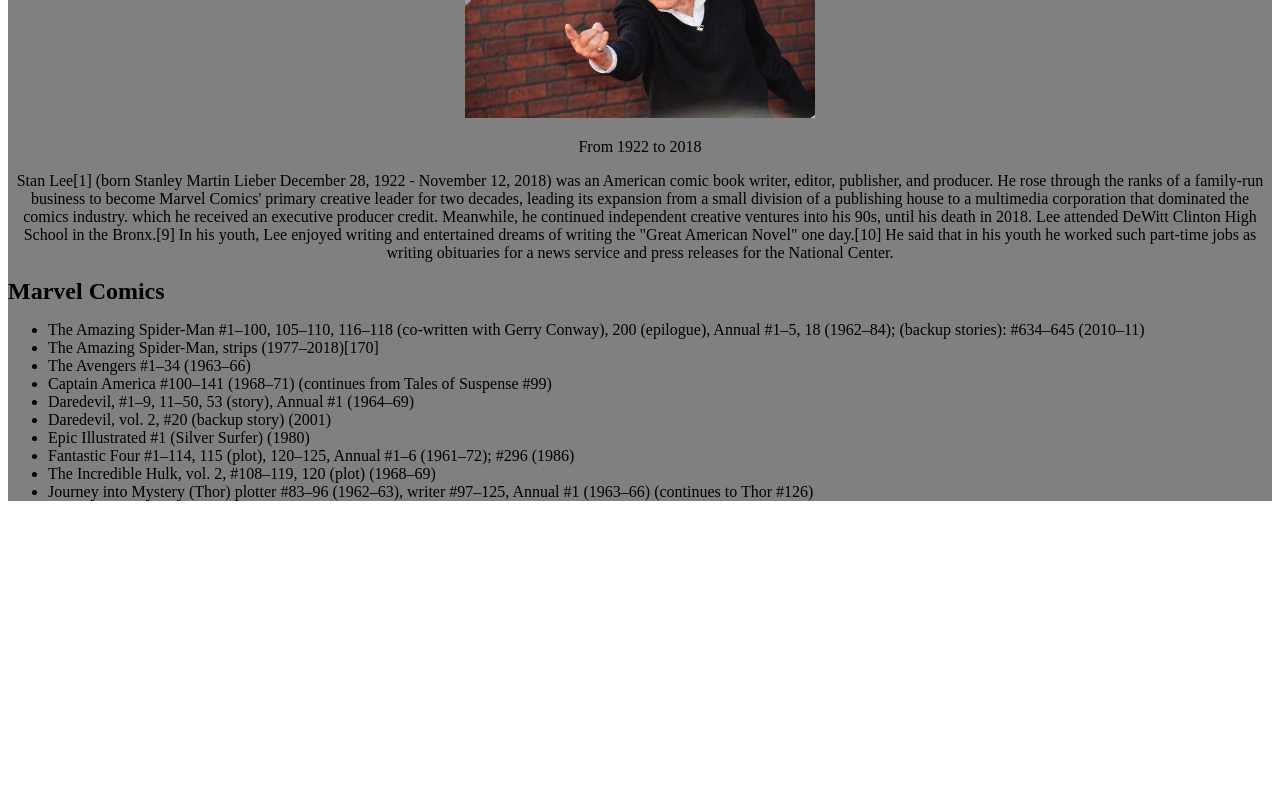
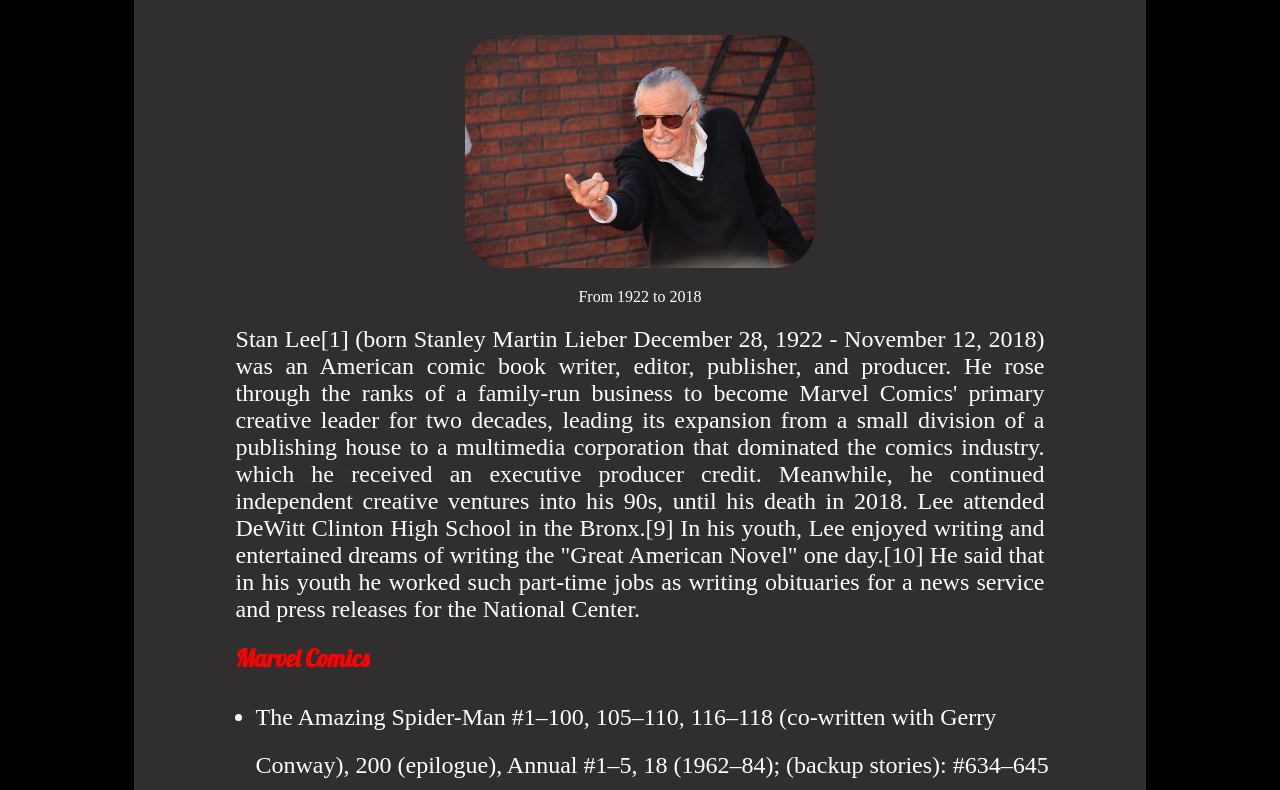
Before and after one commit to gkaracam/csspratics, a plain HTML site: page index.html in a window 1280 px wide. Shown: the part 160-950 px from the top of the page. Before the commit the page ends 800 px from the top, so only its background shows below. Drawn offline with Linux system fonts and the light colour scheme; a web font is replaced by a local one.

Commit message:
lastcommit

```diff
--- a/index.html
+++ b/index.html
@@ -7,13 +7,18 @@
     <meta name="viewport" content="width=device-width, initial-scale=1.0">
     <title>CSS Proje</title>
     <link rel="stylesheet" href="style.css">
+    <link rel="preconnect" href="https://fonts.googleapis.com">
+    <link rel="preconnect" href="https://fonts.gstatic.com" crossorigin>
+    <link href="https://fonts.googleapis.com/css2?family=Cormorant+SC:wght@300&family=Edu+NSW+ACT+Foundation&family=Edu+TAS+Beginner:wght@400;500;600&family=Lobster&display=swap"
+    rel="stylesheet">
+
 </head>
 
 <body>
     <div class="container">
-        <h1 class="heading" id="title">Martin <span id="lieber">Lieber</span></h1>
+        <h1 class="heading" id="title">Martin <span style="color: red;">Lieber</span></h1>
         <div id="img-div">
-            <img src="./img/stan-lee.jpg" alt="Martin Lieber" width="350px" id="image">
+            <img src="./img/stan-lee.jpg" alt="Martin Lieber" id="image">
             <p id="date">From 1922 to 2018</p>
         </div>
         <p id="info">
@@ -28,8 +33,9 @@
         </p>
         <div>
             <h2 class="heading" id="marvel">Marvel Comics</h2>
-        <ul class="liste">
-            <li>The Amazing Spider-Man #1–100, 105–110, 116–118 (co-written with Gerry Conway), 200 (epilogue), Annual
+            <ul>
+                <li>The Amazing Spider-Man #1–100, 105–110, 116–118 (co-written with Gerry Conway), 200 (epilogue),
+                    Annual
                     #1–5, 18 (1962–84); (backup stories): #634–645 (2010–11)</li>
 
                 <li>
@@ -62,13 +68,24 @@
                     The Incredible Hulk, vol. 2, #108–119, 120 (plot) (1968–69)
                 </li>
                 <li>
-                Journey into Mystery (Thor) plotter #83–96 (1962–63), writer #97–125, Annual #1 (1963–66) (continues to
+                    Journey into Mystery (Thor) plotter #83–96 (1962–63), writer #97–125, Annual #1 (1963–66) (continues
+                    to
                     Thor #126)
 
                 </li>
             </ul>
 
         </div>
+
+
+        <p id="footer">
+            Aread more about Marlin Lieber on <a id="link" target="_blank"
+                href="https://en.wikipedia.org/wiki/Stan_Lee">
+                Wikipedia
+            </a>
+        </p>
+
+
 
 
 
--- a/style.css
+++ b/style.css
@@ -1,26 +1,76 @@
-
+body {
+    background-color: black;
+    color: white;
+}
 
 .container {
-    background-color: gray;
-    text-align: center;
+
+    background-color: rgb(48, 46, 46);
+    width: 80%;
+    margin: auto;
+    border-radius: 20px;
 
 }
 
 .heading {
-    justify-items: center;
+    font-family: 'Lobster', cursive;
+}
+
+#title {
+    font-size: 75px;
     text-align: center;
-    margin: auto;
+}
 
+#img-div {
+
+    text-align: center;
+}
+
+#image {
+    width: 350px;
+    border-radius: 40px;
+}
+
+#info {
+
+    width: 80%;
+    margin: 20px auto;
+    text-align: justify;
+    font-size: 1.5rem;
 }
 
 #marvel {
-    text-align: left;
+    color: red;
+    margin-left:10% ;
 }
 
-.liste {
-    text-align: left;
+ul {
+    width: 80%;
+    margin: auto;
 }
 
-#lieber {
+li{
+    font-size: 24px;
+    line-height: 3rem;
+}
+
+#footer {
+    margin: 2rem;
+    padding: 2rem;
+    text-align: center;
+    font-size: 2rem;
+}
+
+#link {
+    text-decoration: none;
+    color: white;
+    border: 2px solid orange;
+    padding: 1rem;
+    border-radius: 100px;
+    background-color: black;
+}
+
+#link:hover {
+    background-color: grey;
     color: red;
 }
```
Lines whose indentation alone changed are shown as unchanged.
